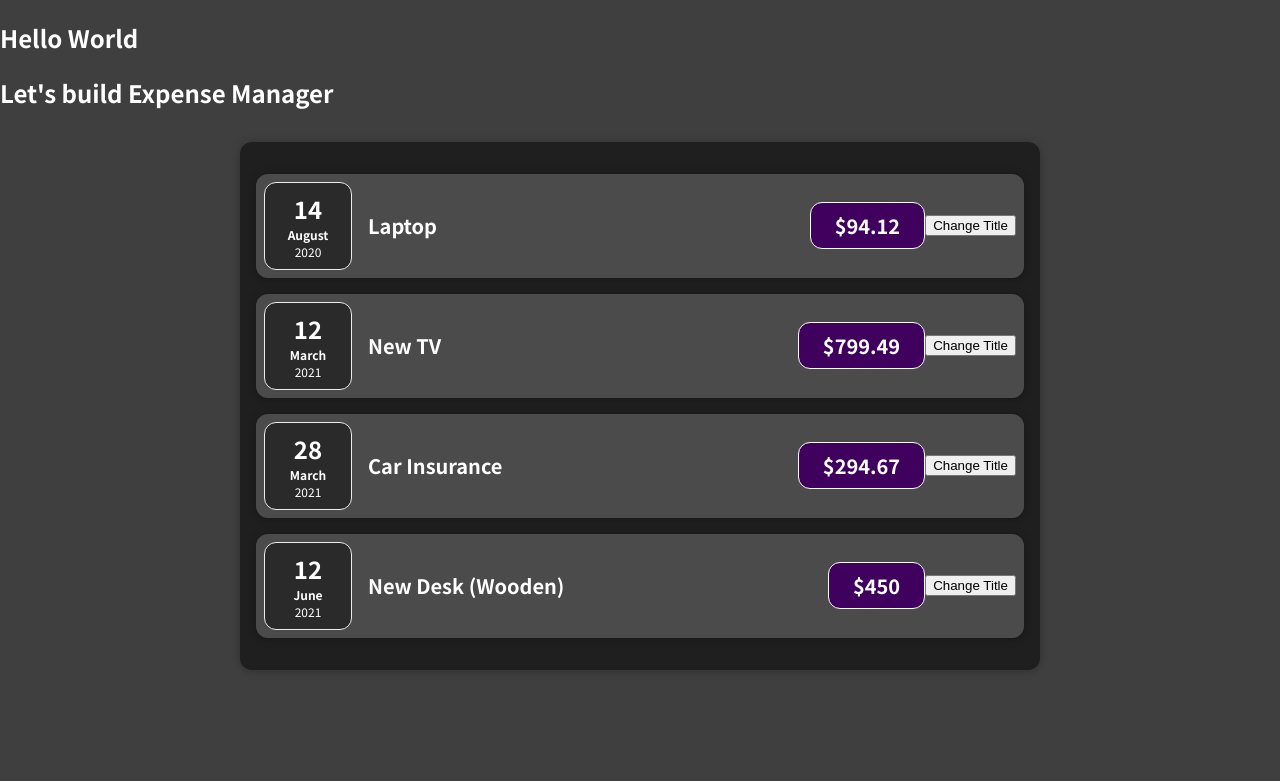
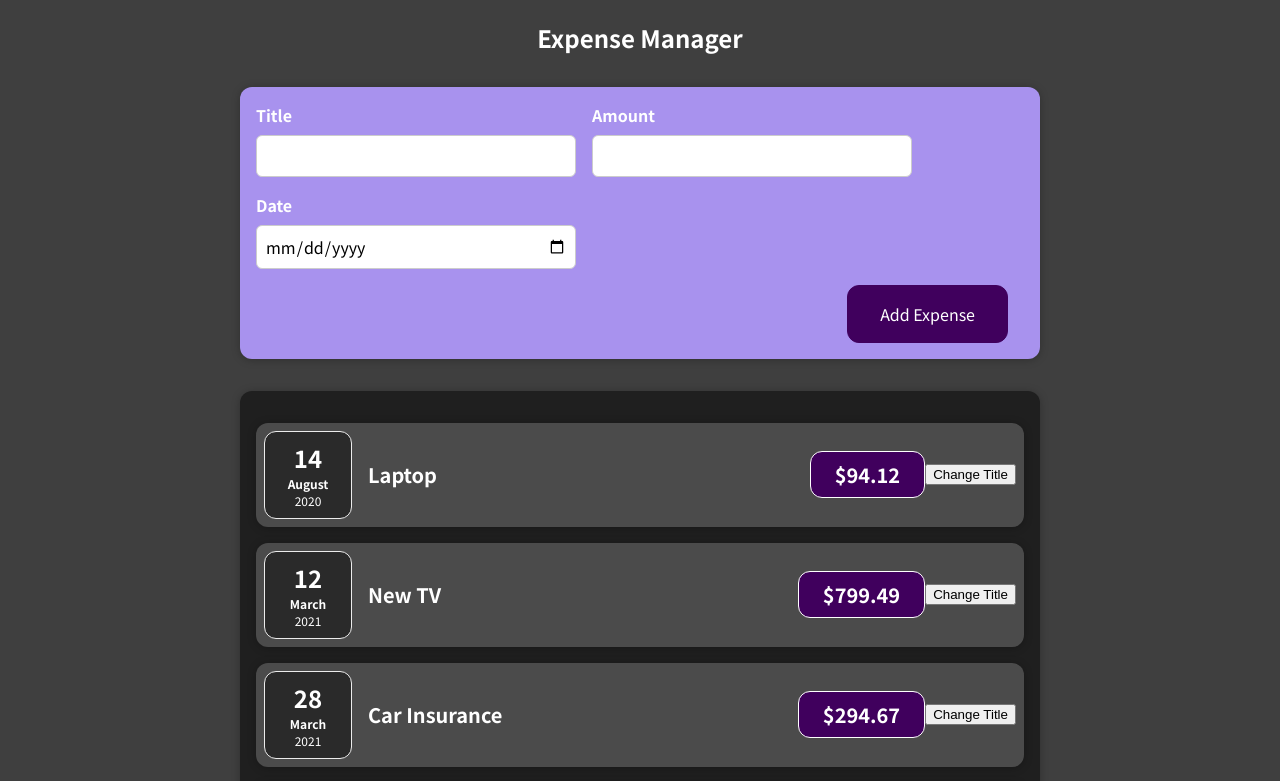
Before and after one commit to rchirag101/ReactJSLearning, a React (Create React App) app in the folder react-complete-guide/: page / in a window 1280 px wide. Shown: the top 781 px of the page. Built offline with nearby package versions, Linux system fonts and the light colour scheme.

Commit message:
NewExpense UI added

```diff
--- a/react-complete-guide/src/App.js
+++ b/react-complete-guide/src/App.js
@@ -1,5 +1,6 @@
 import React from "react";
 import Expenses from "./components/Expenses";
+import NewExpense from "./components/NewExpense";
 
 function App() {
     const expenses = [
@@ -31,8 +32,10 @@ function App() {
 
     return (
         <div>
-            <h2>Hello World</h2>
-            <h2>Let's build Expense Manager</h2>
+            <center>
+                <h2>Expense Manager</h2>
+            </center>
+            <NewExpense />
             <Expenses items={expenses} />
         </div>
     );
```
